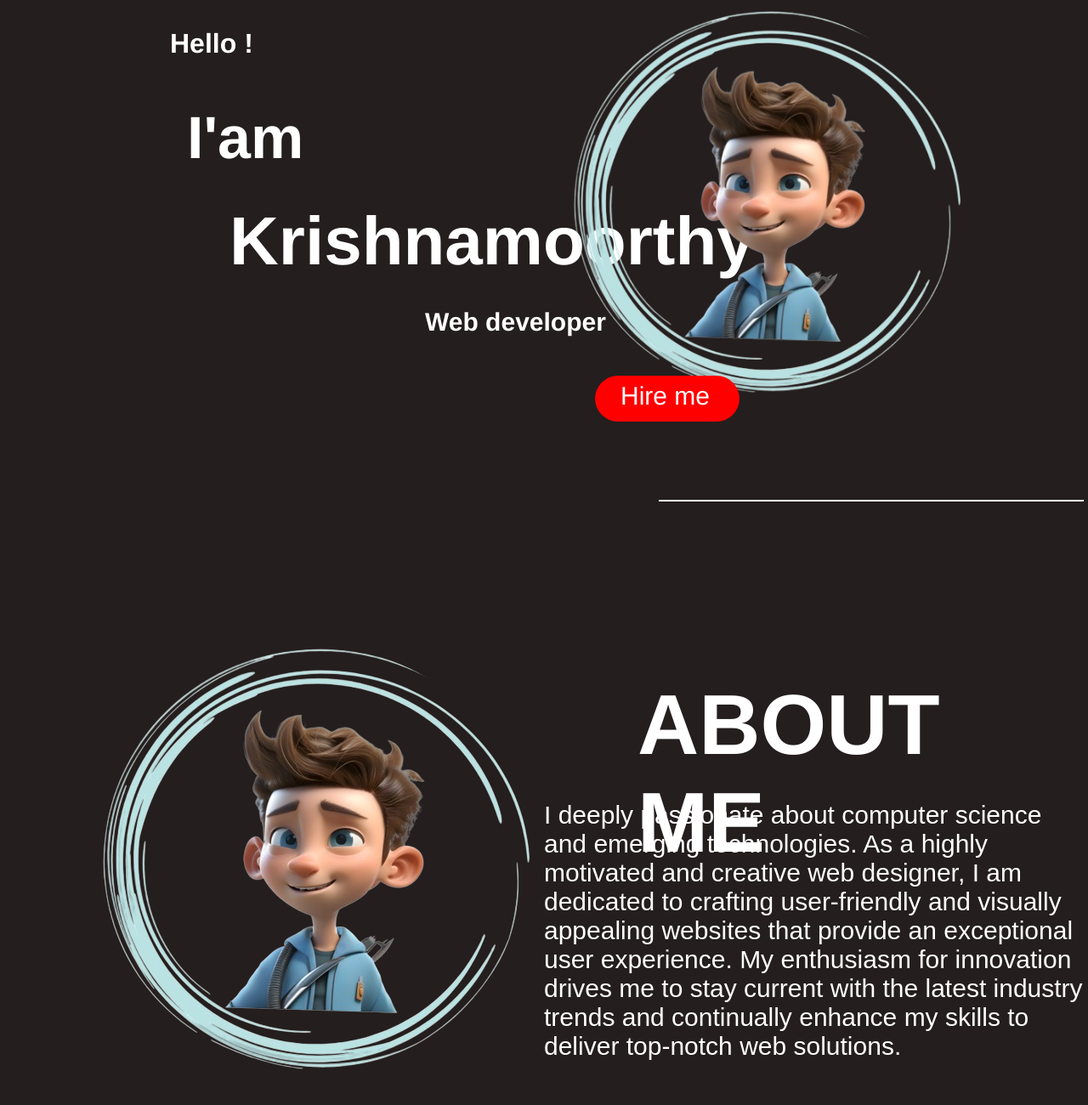
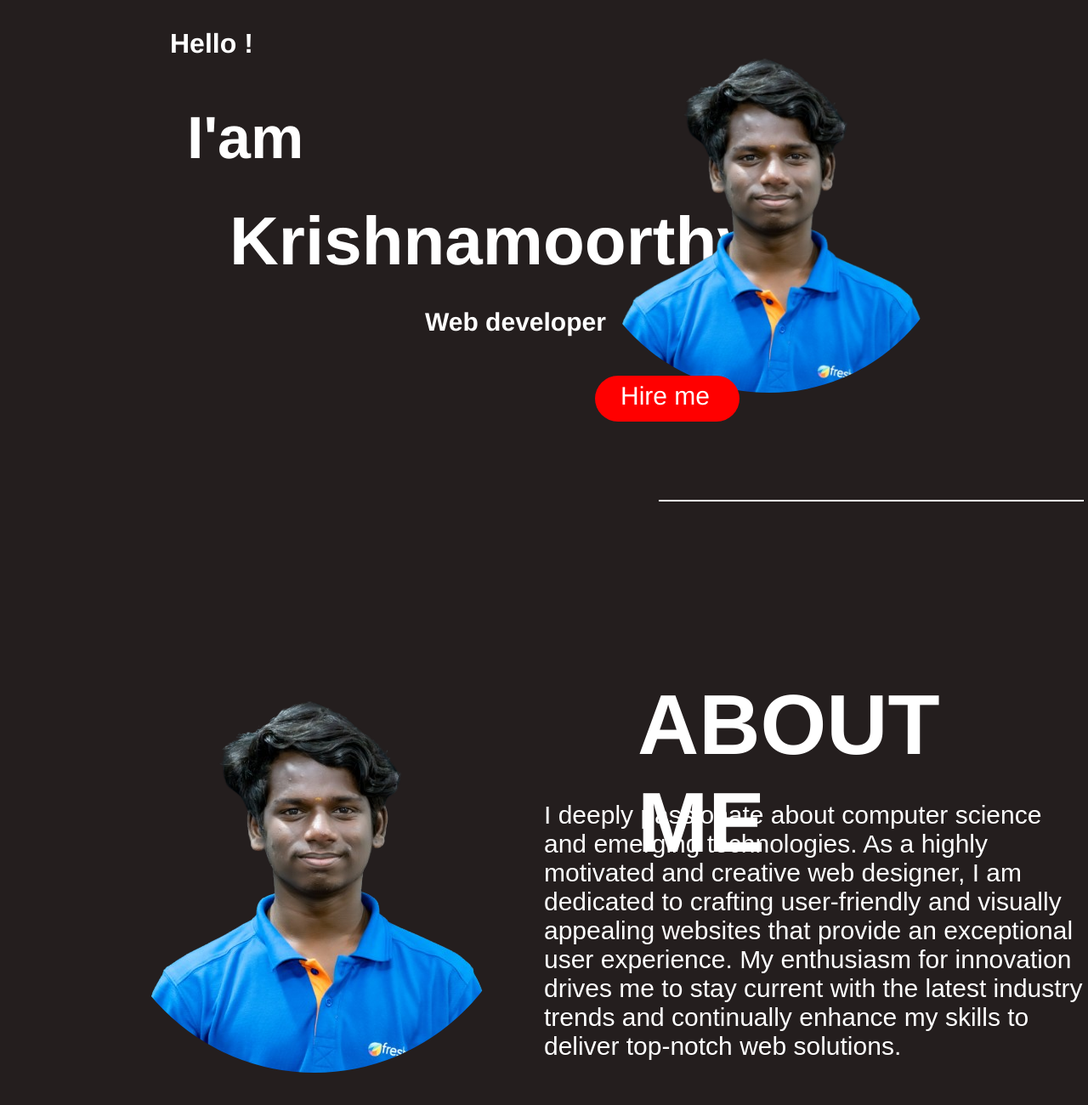
Before and after one commit to krishna18-krishna/Portfolio18, a plain HTML site: page index.html in a window 1280 px wide. Shown: the part 188-1488 px from the top of the page at 85% size. Drawn offline with Linux system fonts and the light colour scheme.

Commit message:
change image

```diff
--- a/index.html
+++ b/index.html
@@ -28,7 +28,7 @@
 
             <h3>I'am</h3>
             <h4>Krishnamoorthy</h4>
-            <img src="./assets/images/img_krish.png" height="450" alt="This is me" >
+            <img src="./assets/images/img_krishna.png" height="450" alt="This is me" >
             <h5>Web developer</h5>
             <p class="hire">Hire me</p>
             <p class="line1"></p>
@@ -38,7 +38,7 @@
             <div>
                 <p class="space" id="about"></p>
                 <h6 class="about">ABOUT ME</h6>
-                <img class="img" src="./assets/images/img_krish.png"  alt="This is me">
+                <img class="img" src="./assets/images/img_krishna.png"  alt="This is me">
                 <p class="me">I deeply passionate about computer science and emerging technologies.
                 As a highly motivated and creative web designer, I am dedicated to crafting user-friendly
                 and visually appealing websites that provide an exceptional user experience. My enthusiasm
```
Also changed, not shown: assets/images/img_krish.png (deleted), assets/images/img_krishna.png (added).
